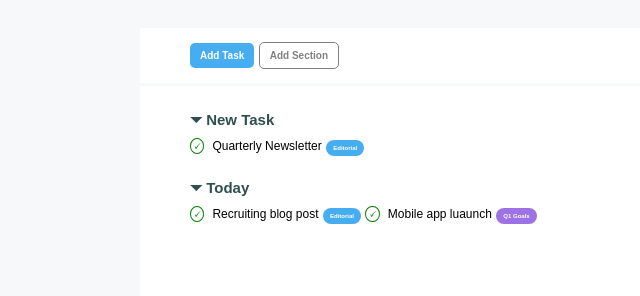
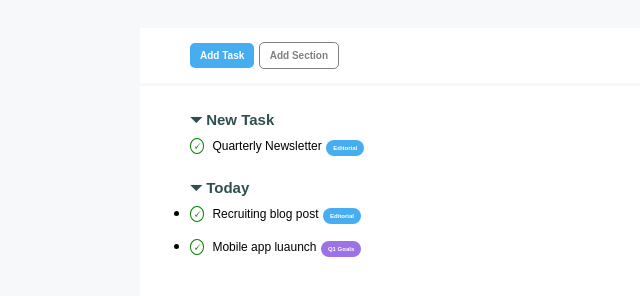
Before and after one commit to GiuliaSardell/html-css-toboolist, a plain HTML site: page index.html in a window 1280 px wide. Shown: the part 78-374 px from the top of the page, without its empty margins (0-640 px from the left). Drawn offline with Linux system fonts and the light colour scheme.

Commit message:
aggiunta lista

```diff
--- a/css/style.css
+++ b/css/style.css
@@ -87,7 +87,10 @@ margin-bottom: 7px;
 
 .check{
   font-size: 12px;
+}
 
+li{
+  margin-bottom: 15px ;
 }
 
 .button-box-span{
--- a/index.html
+++ b/index.html
@@ -41,18 +41,27 @@
 
 
       <section class="list-box">
+
         <span class="title-box"> Today </span>
 
-        <span class="check">Recruiting blog post</span>
+
+        <ul>
+
+        <li><span class="check">Recruiting blog post</span>
 
         <span id="button-blu" class="button-box-span">
-          Editorial</span>
+          Editorial</span></li>
 
 
-        <span class="check">Mobile app luaunch</span>
+        <li><span class="check">Mobile app luaunch</span>
 
         <span id="button-violet" class="button-box-span">
-          Q1 Goals</span>
+          Q1 Goals</span></li>
+
+
+
+
+        </ul>
 
 
 
```
